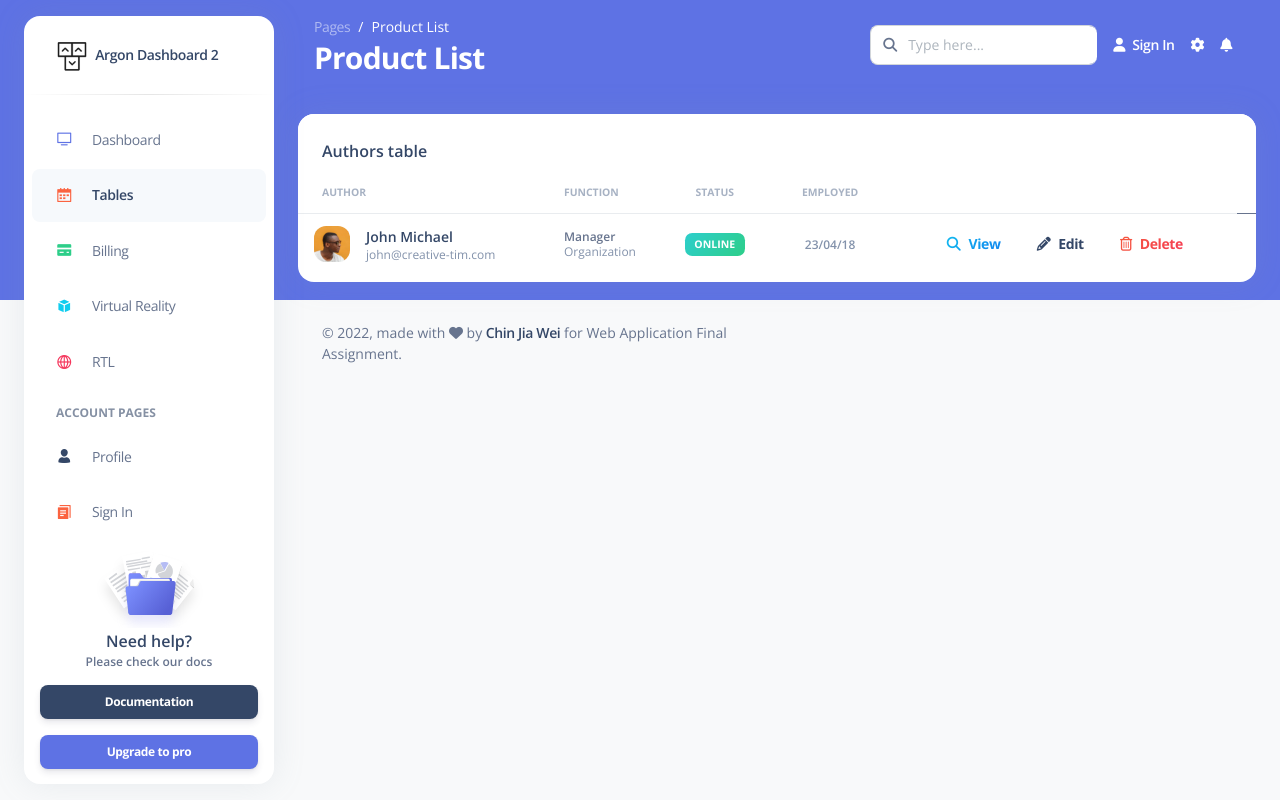
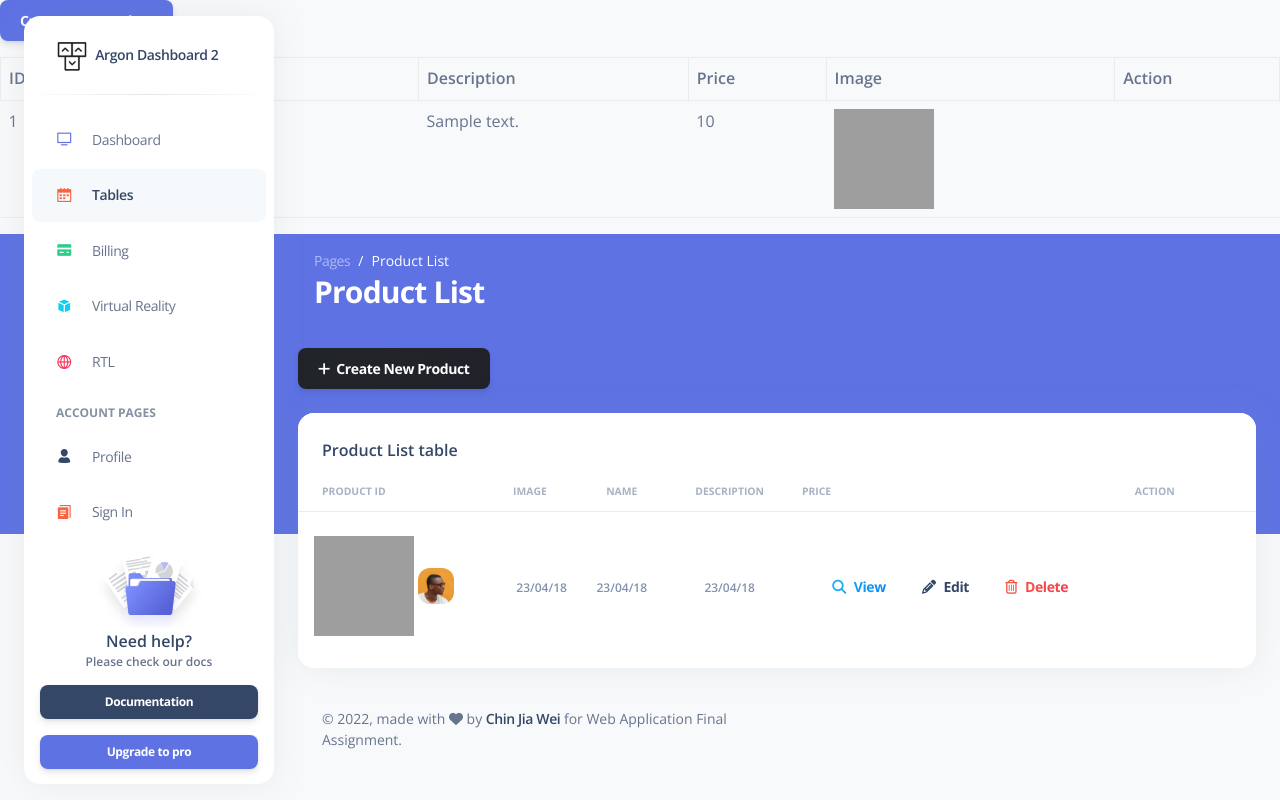
Before and after one commit to jiawei0321/webapp_finalwithbootstrap, a PHP site: page /product_read.php in a window 1280 px wide. Run offline with PHP 8.4, Linux system fonts and the light colour scheme; tables that the repository leaves empty or names only in its code hold one stand-in row (values such as "Sample post"); some libraries are stand-ins or nearby versions; grey boxes are pictures that could not be loaded.

Commit message:
product read

```diff
--- a/pages/product_read.php
+++ b/pages/product_read.php
@@ -19,7 +19,88 @@
   <link href="../assets/css/nucleo-svg.css" rel="stylesheet" />
   <!-- CSS Files -->
   <link id="pagestyle" href="../assets/css/argon-dashboard.css?v=2.0.2" rel="stylesheet" />
+  <script src="https://cdn.jsdelivr.net/npm/bootstrap@5.1.3/dist/js/bootstrap.bundle.min.js"></script>
 </head>
+<?php
+// include database connection
+include '../database/connection.php';
+
+// delete message prompt will be here
+$action = isset($_GET['action']) ? $_GET['action'] : "";
+
+// if it was redirected from delete.php
+if ($action == 'deleted') {
+  echo "<div class='alert alert-success'>Product record was deleted.</div>";
+}
+
+if ($action == 'saved') {
+  echo "<div class='alert alert-success'>Product record was saved.</div>";
+}
+if ($action == 'deleteerror') {
+  echo "<div class='alert alert-danger'>Product record unable to delete. Only never purchased product can be deleted.</div>";
+}
+
+// select all data
+
+$query = "SELECT id, name, description, price, product_image FROM products ORDER BY id DESC";
+//prepare above variable
+$stmt = $con->prepare($query);
+$stmt->execute();
+
+// this is how to get number of rows returned
+//see total how many product
+$num = $stmt->rowCount();
+
+// link to create record form
+echo "<a href='product_create.php' class='btn btn-primary m-b-1em'>Create New Product</a>";
+
+//check if more than 0 record found
+if ($num > 0) {
+
+  // data from database will be here
+  echo "<table class='table table-hover table-responsive table-bordered'>"; //start table
+
+  //creating our table heading
+  echo "<tr>";
+  echo "<th>ID</th>";
+  echo "<th>Name</th>";
+  echo "<th>Description</th>";
+  echo "<th>Price</th>";
+  echo "<th>Image</th>";
+  echo "<th>Action</th>";
+  echo "</tr>";
+
+  // table body will be here
+  // retrieve our table contents
+  while ($row = $stmt->fetch(PDO::FETCH_ASSOC)) {
+    // extract row
+    // this will make $row['firstname'] to just $firstname only
+    extract($row);
+    // creating new table row per record
+    echo "<tr>";
+    echo "<td>{$id}</td>";
+    echo "<td>{$name}</td>";
+    echo "<td>{$description}</td>";
+    echo "<td>{$price}</td>";
+    echo "<td>";
+    if (empty($image)) {
+      echo "<img src ='uploads/default_product_image.png' width='100px' height='100px'>";
+    } else {
+      echo "<img src ='uploads/{$image}' width='100px' height='100px'>";
+    }
+    echo "</td>";
+    echo "<td>";
+  }
+
+
+  // end table
+  echo "</table>";
+}
+// if no records found
+else {
+  echo "<div class='alert alert-danger'>No records found.</div>";
+}
+?>
 
 <body class="g-sidenav-show   bg-gray-100">
   <div class="min-height-300 bg-primary position-absolute w-100"></div>
@@ -128,7 +209,7 @@
           </ol>
           <h3 class="font-weight-bolder text-white mb-0">Product List</h3>
         </nav>
-        <div class="collapse navbar-collapse mt-sm-0 mt-2 me-md-0 me-sm-4" id="navbar">
+        <!--<div class="collapse navbar-collapse mt-sm-0 mt-2 me-md-0 me-sm-4" id="navbar">
           <div class="ms-md-auto pe-md-3 d-flex align-items-center">
             <div class="input-group">
               <span class="input-group-text text-body"><i class="fas fa-search" aria-hidden="true"></i></span>
@@ -230,206 +311,93 @@
               </ul>
             </li>
           </ul>
-        </div>
+        </div>-->
       </div>
     </nav>
     <!-- End Navbar -->
+    <!-- note:py-4 control distance above the button-->
     <div class="container-fluid py-4">
+      <div class="col-12 text-start pb-4">
+        <a class="btn bg-gradient-dark mb-0" href="javascript:;"><i class="fas fa-plus"></i>&nbsp;&nbsp;Create New Product</a>
+      </div>
       <div class="row">
         <div class="col-12">
           <div class="card mb-4">
             <div class="card-header pb-0">
-              <h6>Authors table</h6>
+              <h6>Product List table</h6>
             </div>
             <div class="card-body px-0 pt-0 pb-2">
               <div class="table-responsive p-0">
+
+                <?php if ($num > 0) { ?>
                   <table class="table align-items-center mb-0">
                     <thead>
                       <tr>
-                      <th class="text-uppercase text-secondary text-xxs font-weight-bolder opacity-7">Author</th>
-                      <th class="text-uppercase text-secondary text-xxs font-weight-bolder opacity-7 ps-2">Function</th>
-                      <th class="text-center text-uppercase text-secondary text-xxs font-weight-bolder opacity-7">Status</th>
-                      <th class="text-center text-uppercase text-secondary text-xxs font-weight-bolder opacity-7">Employed</th>
+                        <th class="text-uppercase text-secondary text-xxs font-weight-bolder opacity-7">Product ID</th>
+                        <th class="text-uppercase text-secondary text-xxs font-weight-bolder opacity-7 ps-2">Image</th>
+                        <th class="text-center text-uppercase text-secondary text-xxs font-weight-bolder opacity-7">Name</th>
+                        <th class="text-center text-uppercase text-secondary text-xxs font-weight-bolder opacity-7">Description</th>
+                        <th class="text-uppercase text-secondary text-xxs font-weight-bolder opacity-7 ps-2">Price</th>
+                        <th class="text-center text-uppercase text-secondary text-xxs font-weight-bolder opacity-7">Action</th>
                         <th class="text-secondary opacity-7"></th>
                       </tr>
                     </thead>
-                  <tbody>
-                    <tr>
+                    <?php
+                    while ($row = $stmt->fetch(PDO::FETCH_ASSOC)) {
+                      extract($row);
+                      echo "<tbody>";
+                      echo "<tr>";
+                      echo "<td>";
+                      echo "<div class='d-flex px-2 py-3'>";
+                      echo "<div class='d-flex flex-column justify-content-center'>";
+                      echo "<h6 class='mb-0 text-sm'>{$id}</h6>";
+                      echo "</div>";
+                      echo "</div>";
+                    } ?>
+                    </td>
                     <td>
-                        <div class="d-flex px-2 py-1">
+                      <div class="d-flex px-2 py-3">
                         <div>
+                          <?php
+                          if (empty($image)) {
+                            echo "<img src ='uploads/default_product_image.png' width='100px' height='100px'>";
+                          } else {
+                            echo "<img src ='uploads/{$image}' width='100px' height='100px'>";
+                          }
+                          ?>
                           <img src="../assets/img/team-2.jpg" class="avatar avatar-sm me-3" alt="user1">
                         </div>
-                          <div class="d-flex flex-column justify-content-center">
-                            <h6 class="mb-0 text-sm">John Michael</h6>
-                            <p class="text-xs text-secondary mb-0">john@creative-tim.com</p>
                       </div>
-                        </div>
-                      </td>
-                      <td>
-                        <p class="text-xs font-weight-bold mb-0">Manager</p>
-                        <p class="text-xs text-secondary mb-0">Organization</p>
+                      <!--<p class="text-xs font-weight-bold mb-0">Manager</p>
+                        <p class="text-xs text-secondary mb-0">Organization</p>-->
                     </td>
                     <td class="align-middle text-center text-sm">
-                        <span class="badge badge-sm bg-gradient-success">Online</span>
+                      <!--<span class="badge badge-sm bg-gradient-success">Online</span>-->
+                      <span class="text-secondary text-xs font-weight-bold">23/04/18</span>
                     </td>
                     <td class="align-middle text-center">
                       <span class="text-secondary text-xs font-weight-bold">23/04/18</span>
                     </td>
+                    <td class="align-middle text-center">
+                      <span class="text-secondary text-xs font-weight-bold">23/04/18</span>
+                    </td>
+
                     <!--<td class="align-middle">
                         <a href="javascript:;" class="text-secondary font-weight-bold text-xs" data-toggle="tooltip" data-original-title="Edit user">
                           Edit
                         </a>
                       </td>-->
                     <td class="align-middle text-center">
-                        <a class="btn btn-link text-info text-gradient px-3 mb-0" href="product_read_one.php"><i class="fas fa-search me-2"></i>View</a>
-                        <a class="btn btn-link text-dark px-3 mb-0" href="product_update.php"><i class="fas fa-pencil-alt text-dark me-2" aria-hidden="true"></i>Edit</a>
-                        <a class="btn btn-link text-danger text-gradient px-3 mb-0" href="javascript:;"><i class="far fa-trash-alt me-2"></i>Delete</a>
+                      <a class="btn btn-link text-info text-gradient px-3 mb-0" href="product_read_one.php?id={$id}"><i class="fas fa-search me-2"></i>View</a>
+                      <a class="btn btn-link text-dark px-3 mb-0" href="product_update.php?id={$id}"><i class="fas fa-pencil-alt text-dark me-2" aria-hidden="true"></i>Edit</a>
+                      <a class="btn btn-link text-danger text-gradient px-3 mb-0" onclick="delete_user({$id})"><i class="far fa-trash-alt me-2"></i>Delete</a>
                     </td>
                     <td>
+
                       </tr>
-                    <!--<tr>
-                      <td>
-                        <div class="d-flex px-2 py-1">
-                          <div>
-                            <img src="../assets/img/team-3.jpg" class="avatar avatar-sm me-3" alt="user2">
-                          </div>
-                          <div class="d-flex flex-column justify-content-center">
-                            <h6 class="mb-0 text-sm">Alexa Liras</h6>
-                            <p class="text-xs text-secondary mb-0">alexa@creative-tim.com</p>
-                          </div>
-                        </div>
-                      </td>
-                      <td>
-                        <p class="text-xs font-weight-bold mb-0">Programator</p>
-                        <p class="text-xs text-secondary mb-0">Developer</p>
-                      </td>
-                      <td class="align-middle text-center text-sm">
-                        <span class="badge badge-sm bg-gradient-secondary">Offline</span>
-                      </td>
-                      <td class="align-middle text-center">
-                        <span class="text-secondary text-xs font-weight-bold">11/01/19</span>
-                      </td>
-                      <td class="align-middle">
-                        <a href="javascript:;" class="text-secondary font-weight-bold text-xs" data-toggle="tooltip" data-original-title="Edit user">
-                          Edit
-                        </a>
-                      </td>
-                    </tr>
-                    <tr>
-                      <td>
-                        <div class="d-flex px-2 py-1">
-                          <div>
-                            <img src="../assets/img/team-4.jpg" class="avatar avatar-sm me-3" alt="user3">
-                          </div>
-                          <div class="d-flex flex-column justify-content-center">
-                            <h6 class="mb-0 text-sm">Laurent Perrier</h6>
-                            <p class="text-xs text-secondary mb-0">laurent@creative-tim.com</p>
-                          </div>
-                        </div>
-                      </td>
-                      <td>
-                        <p class="text-xs font-weight-bold mb-0">Executive</p>
-                        <p class="text-xs text-secondary mb-0">Projects</p>
-                      </td>
-                      <td class="align-middle text-center text-sm">
-                        <span class="badge badge-sm bg-gradient-success">Online</span>
-                      </td>
-                      <td class="align-middle text-center">
-                        <span class="text-secondary text-xs font-weight-bold">19/09/17</span>
-                      </td>
-                      <td class="align-middle">
-                        <a href="javascript:;" class="text-secondary font-weight-bold text-xs" data-toggle="tooltip" data-original-title="Edit user">
-                          Edit
-                        </a>
-                      </td>
-                    </tr>
-                    <tr>
-                      <td>
-                        <div class="d-flex px-2 py-1">
-                          <div>
-                            <img src="../assets/img/team-3.jpg" class="avatar avatar-sm me-3" alt="user4">
-                          </div>
-                          <div class="d-flex flex-column justify-content-center">
-                            <h6 class="mb-0 text-sm">Michael Levi</h6>
-                            <p class="text-xs text-secondary mb-0">michael@creative-tim.com</p>
-                          </div>
-                        </div>
-                      </td>
-                      <td>
-                        <p class="text-xs font-weight-bold mb-0">Programator</p>
-                        <p class="text-xs text-secondary mb-0">Developer</p>
-                      </td>
-                      <td class="align-middle text-center text-sm">
-                        <span class="badge badge-sm bg-gradient-success">Online</span>
-                      </td>
-                      <td class="align-middle text-center">
-                        <span class="text-secondary text-xs font-weight-bold">24/12/08</span>
-                      </td>
-                      <td class="align-middle">
-                        <a href="javascript:;" class="text-secondary font-weight-bold text-xs" data-toggle="tooltip" data-original-title="Edit user">
-                          Edit
-                        </a>
-                      </td>
-                    </tr>
-                    <tr>
-                      <td>
-                        <div class="d-flex px-2 py-1">
-                          <div>
-                            <img src="../assets/img/team-2.jpg" class="avatar avatar-sm me-3" alt="user5">
-                          </div>
-                          <div class="d-flex flex-column justify-content-center">
-                            <h6 class="mb-0 text-sm">Richard Gran</h6>
-                            <p class="text-xs text-secondary mb-0">richard@creative-tim.com</p>
-                          </div>
-                        </div>
-                      </td>
-                      <td>
-                        <p class="text-xs font-weight-bold mb-0">Manager</p>
-                        <p class="text-xs text-secondary mb-0">Executive</p>
-                      </td>
-                      <td class="align-middle text-center text-sm">
-                        <span class="badge badge-sm bg-gradient-secondary">Offline</span>
-                      </td>
-                      <td class="align-middle text-center">
-                        <span class="text-secondary text-xs font-weight-bold">04/10/21</span>
-                      </td>
-                      <td class="align-middle">
-                        <a href="javascript:;" class="text-secondary font-weight-bold text-xs" data-toggle="tooltip" data-original-title="Edit user">
-                          Edit
-                        </a>
-                      </td>
-                    </tr>
-                    <tr>
-                      <td>
-                        <div class="d-flex px-2 py-1">
-                          <div>
-                            <img src="../assets/img/team-4.jpg" class="avatar avatar-sm me-3" alt="user6">
-                          </div>
-                          <div class="d-flex flex-column justify-content-center">
-                            <h6 class="mb-0 text-sm">Miriam Eric</h6>
-                            <p class="text-xs text-secondary mb-0">miriam@creative-tim.com</p>
-                          </div>
-                        </div>
-                      </td>
-                      <td>
-                        <p class="text-xs font-weight-bold mb-0">Programtor</p>
-                        <p class="text-xs text-secondary mb-0">Developer</p>
-                      </td>
-                      <td class="align-middle text-center text-sm">
-                        <span class="badge badge-sm bg-gradient-secondary">Offline</span>
-                      </td>
-                      <td class="align-middle text-center">
-                        <span class="text-secondary text-xs font-weight-bold">14/09/20</span>
-                      </td>
-                      <td class="align-middle">
-                        <a href="javascript:;" class="text-secondary font-weight-bold text-xs" data-toggle="tooltip" data-original-title="Edit user">
-                          Edit
-                        </a>
-                      </td>
-                    </tr>-->
                       </tbody>
                   </table>
+                <?php } ?>
               </div>
             </div>
           </div>
@@ -673,6 +641,7 @@
               </div>
             </div>
             <div class="col-lg-6">
+      </footer>
       <!--<ul class="nav nav-footer justify-content-center justify-content-lg-end">
                 <li class="nav-item">
                   <a href="https://www.creative-tim.com" class="nav-link text-muted" target="_blank">Creative Tim</a>
@@ -690,7 +659,7 @@
             </div>
           </div>
         </div>
-      </footer>
+
     </div>
   </main>
   <div class="fixed-plugin">
@@ -778,8 +747,8 @@
           }
           Scrollbar.init(document.querySelector('#sidenav-scrollbar'), options);
         }
+
         //confirm delete record will be here
-
         // confirm record deletion
         function delete_user(id) {
           var answer = confirm('Are you sure?');
```
Also changed, not shown: welcome.php (+2 -19 lines). Lines whose indentation alone changed are shown as unchanged.
